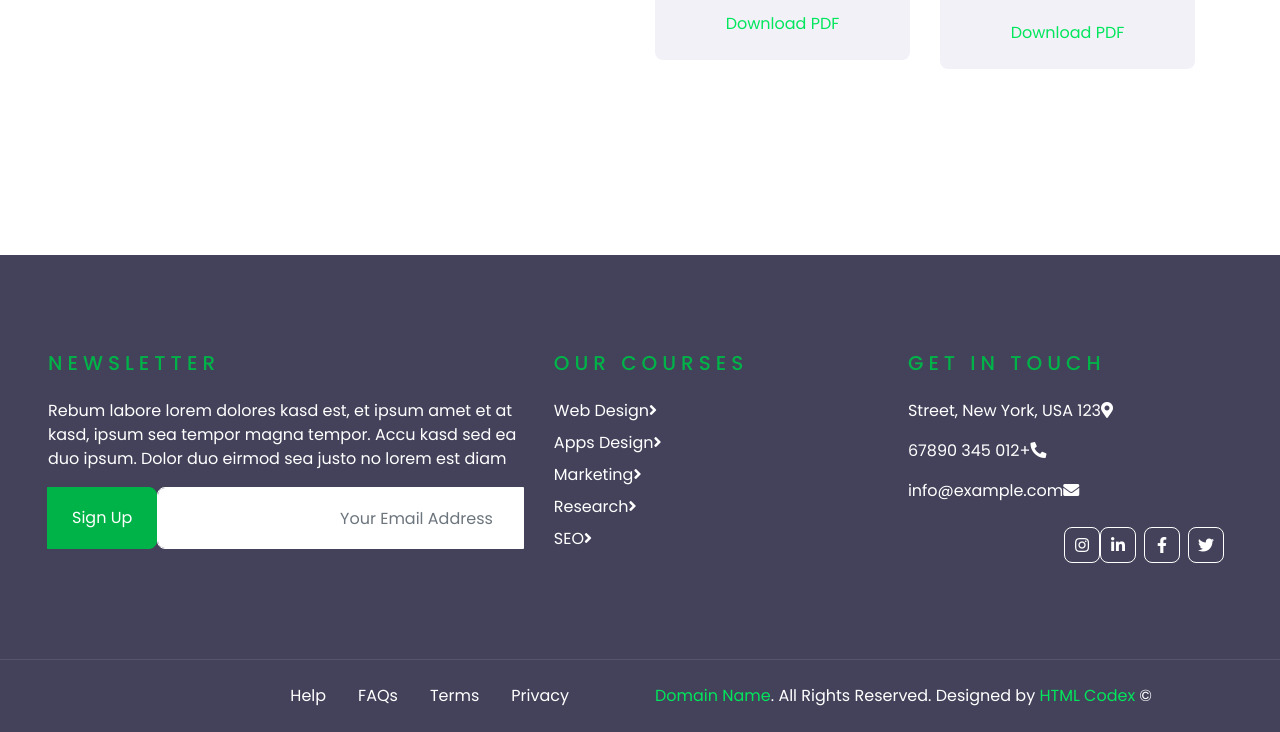
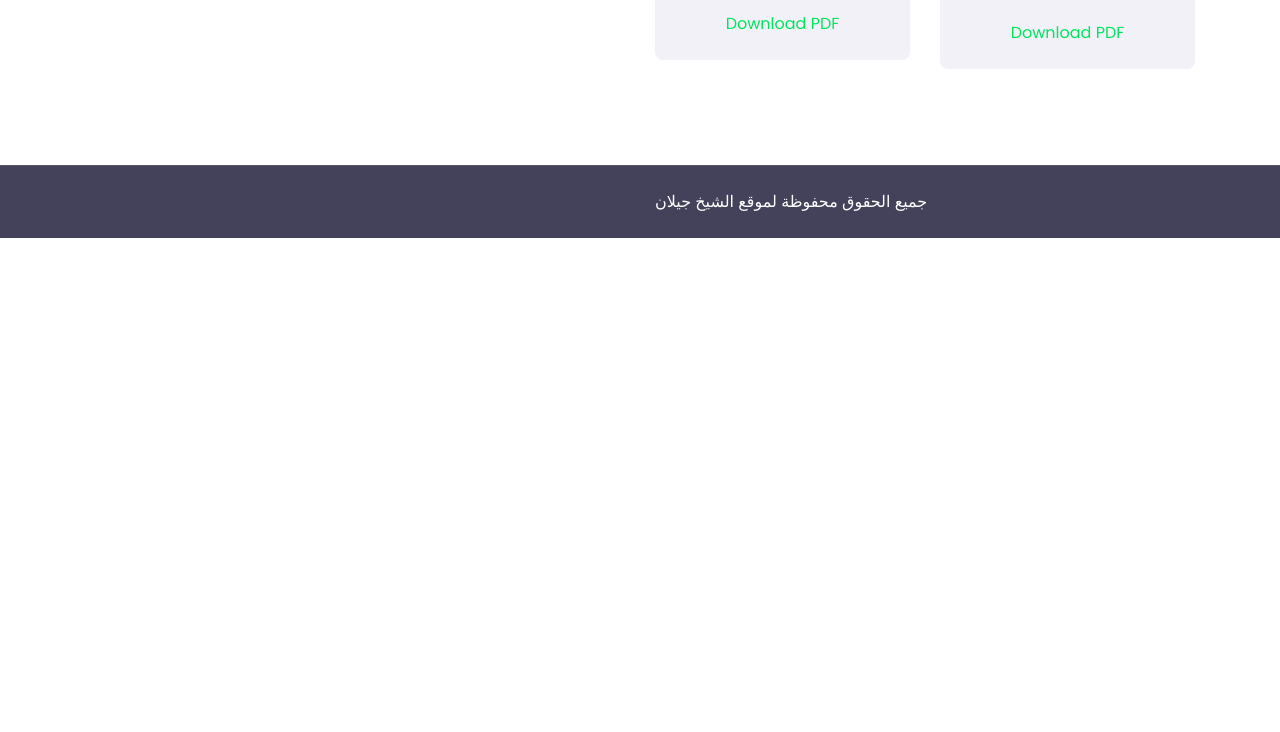
Before and after one commit to DrJeylan/Web, a plain HTML site: page teacher.html in a window 1280 px wide. Shown: the part 2325-3057 px from the top of the page. After the commit the page ends 2563 px from the top, so only its background shows below. Drawn offline with nearby package versions, Linux system fonts and the light colour scheme.

Commit message:
Update teacher.html

```diff
--- a/teacher.html
+++ b/teacher.html
@@ -255,71 +255,15 @@
     <!-- Team End -->
 
 
-    <!-- Footer Start -->
-    <div class="container-fluid bg-dark text-white py-5 px-sm-3 px-lg-5" style="margin-top: 90px;">
-        <div class="row pt-5">
-            <div class="col-lg-7 col-md-12">
-                <div class="row">
-                    <div class="col-md-6 mb-5">
-                        <h5 class="text-primary text-uppercase mb-4" style="letter-spacing: 5px;">Get In Touch</h5>
-                        <p><i class="fa fa-map-marker-alt mr-2"></i>123 Street, New York, USA</p>
-                        <p><i class="fa fa-phone-alt mr-2"></i>+012 345 67890</p>
-                        <p><i class="fa fa-envelope mr-2"></i>info@example.com</p>
-                        <div class="d-flex justify-content-start mt-4">
-                            <a class="btn btn-outline-light btn-square mr-2" href="#"><i class="fab fa-twitter"></i></a>
-                            <a class="btn btn-outline-light btn-square mr-2" href="#"><i class="fab fa-facebook-f"></i></a>
-                            <a class="btn btn-outline-light btn-square mr-2" href="#"><i class="fab fa-linkedin-in"></i></a>
-                            <a class="btn btn-outline-light btn-square" href="#"><i class="fab fa-instagram"></i></a>
-                        </div>
-                    </div>
-                    <div class="col-md-6 mb-5">
-                        <h5 class="text-primary text-uppercase mb-4" style="letter-spacing: 5px;">Our Courses</h5>
-                        <div class="d-flex flex-column justify-content-start">
-                            <a class="text-white mb-2" href="#"><i class="fa fa-angle-right mr-2"></i>Web Design</a>
-                            <a class="text-white mb-2" href="#"><i class="fa fa-angle-right mr-2"></i>Apps Design</a>
-                            <a class="text-white mb-2" href="#"><i class="fa fa-angle-right mr-2"></i>Marketing</a>
-                            <a class="text-white mb-2" href="#"><i class="fa fa-angle-right mr-2"></i>Research</a>
-                            <a class="text-white" href="#"><i class="fa fa-angle-right mr-2"></i>SEO</a>
-                        </div>
-                    </div>
-                </div>
-            </div>
-            <div class="col-lg-5 col-md-12 mb-5">
-                <h5 class="text-primary text-uppercase mb-4" style="letter-spacing: 5px;">Newsletter</h5>
-                <p>Rebum labore lorem dolores kasd est, et ipsum amet et at kasd, ipsum sea tempor magna tempor. Accu kasd sed ea duo ipsum. Dolor duo eirmod sea justo no lorem est diam</p>
-                <div class="w-100">
-                    <div class="input-group">
-                        <input type="text" class="form-control border-light" style="padding: 30px;" placeholder="Your Email Address">
-                        <div class="input-group-append">
-                            <button class="btn btn-primary px-4">Sign Up</button>
-                        </div>
-                    </div>
-                </div>
-            </div>
-        </div>
-    </div>
+     <!-- Footer Start -->
+
     <div class="container-fluid bg-dark text-white border-top py-4 px-sm-3 px-md-5" style="border-color: rgba(256, 256, 256, .1) !important;">
         <div class="row">
             <div class="col-lg-6 text-center text-md-left mb-3 mb-md-0">
-                <p class="m-0 text-white">&copy; <a href="#">Domain Name</a>. All Rights Reserved. Designed by <a href="https://htmlcodex.com">HTML Codex</a>
+                <p class="m-0 text-white"> جميع الحقوق محفوظة لموقع الشيخ جيلان
                 </p>
             </div>
-            <div class="col-lg-6 text-center text-md-right">
-                <ul class="nav d-inline-flex">
-                    <li class="nav-item">
-                        <a class="nav-link text-white py-0" href="#">Privacy</a>
-                    </li>
-                    <li class="nav-item">
-                        <a class="nav-link text-white py-0" href="#">Terms</a>
-                    </li>
-                    <li class="nav-item">
-                        <a class="nav-link text-white py-0" href="#">FAQs</a>
-                    </li>
-                    <li class="nav-item">
-                        <a class="nav-link text-white py-0" href="#">Help</a>
-                    </li>
-                </ul>
-            </div>
+
         </div>
     </div>
     <!-- Footer End -->
```
